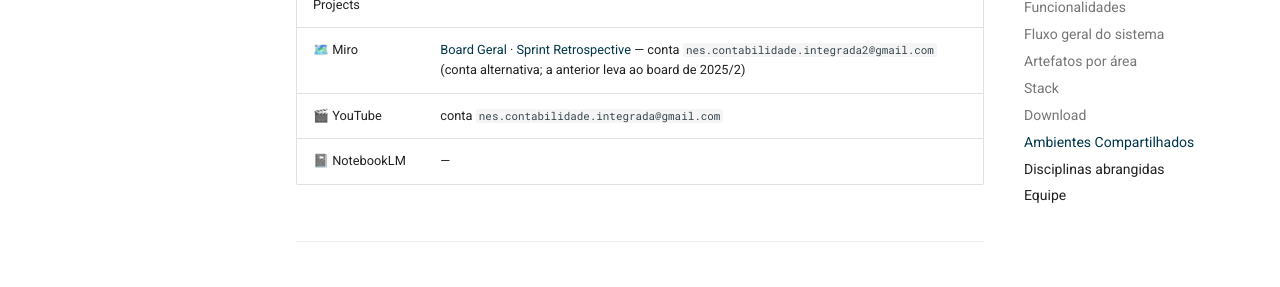
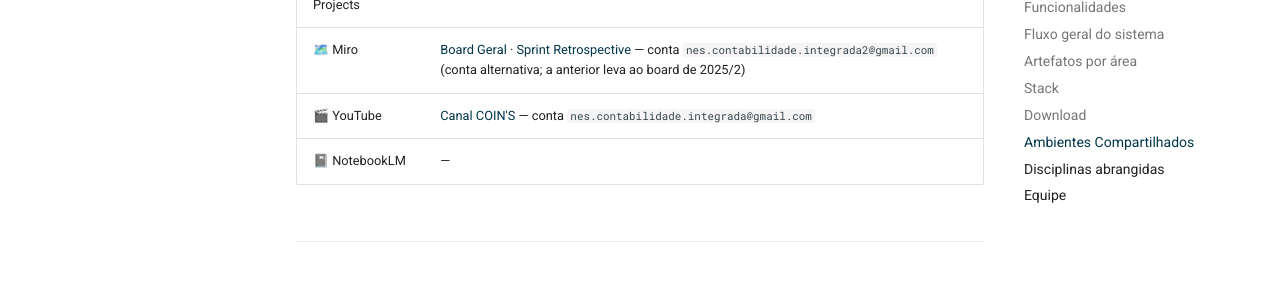
Before and after one commit to NES-Contabilidade-Integrada/doc-coins2026.1, an MkDocs documentation site: the page built from docs/index.md, in a window 1280 px wide and 900 px high, scrolled down 3594 px. Shown: the part 152-439 px from the top of the window. Built offline with MkDocs 1.6.1 and Material for MkDocs 9.7.7, drawn with Linux system fonts in a browser that asks for light colours; comment, search, counter and statistics services are not loaded.

Commit message:
docs(index): adiciona link do canal YouTube do COIN'S
Co-Authored-By: Claude Sonnet 4.6 <noreply@anthropic.com>

```diff
--- a/docs/index.md
+++ b/docs/index.md
@@ -112,7 +112,7 @@ As versões executáveis estão disponíveis na página de [Releases do reposit
 | 📁 Google Drive | [Pasta do Projeto](https://drive.google.com/drive/folders/1dSzfMOYWT6Y_vLQtLixwUQxB1kRvvvQ1) |
 | 📋 GitHub Projects | [Board do Projeto](https://github.com/orgs/NES-Contabilidade-Integrada/projects/9/views/1) |
 | 🗺️ Miro | [Board Geral](https://miro.com/app/board/uXjVG0HEXeY=/) · [Sprint Retrospective](https://miro.com/app/board/uXjVGicFlCo=/) — conta `nes.contabilidade.integrada2@gmail.com` (conta alternativa; a anterior leva ao board de 2025/2) |
-| 🎬 YouTube | conta `nes.contabilidade.integrada@gmail.com` |
+| 🎬 YouTube | [Canal COIN'S](https://www.youtube.com/@coins-ufms) — conta `nes.contabilidade.integrada@gmail.com` |
 | 📓 NotebookLM | — |
 
 </div>
```
